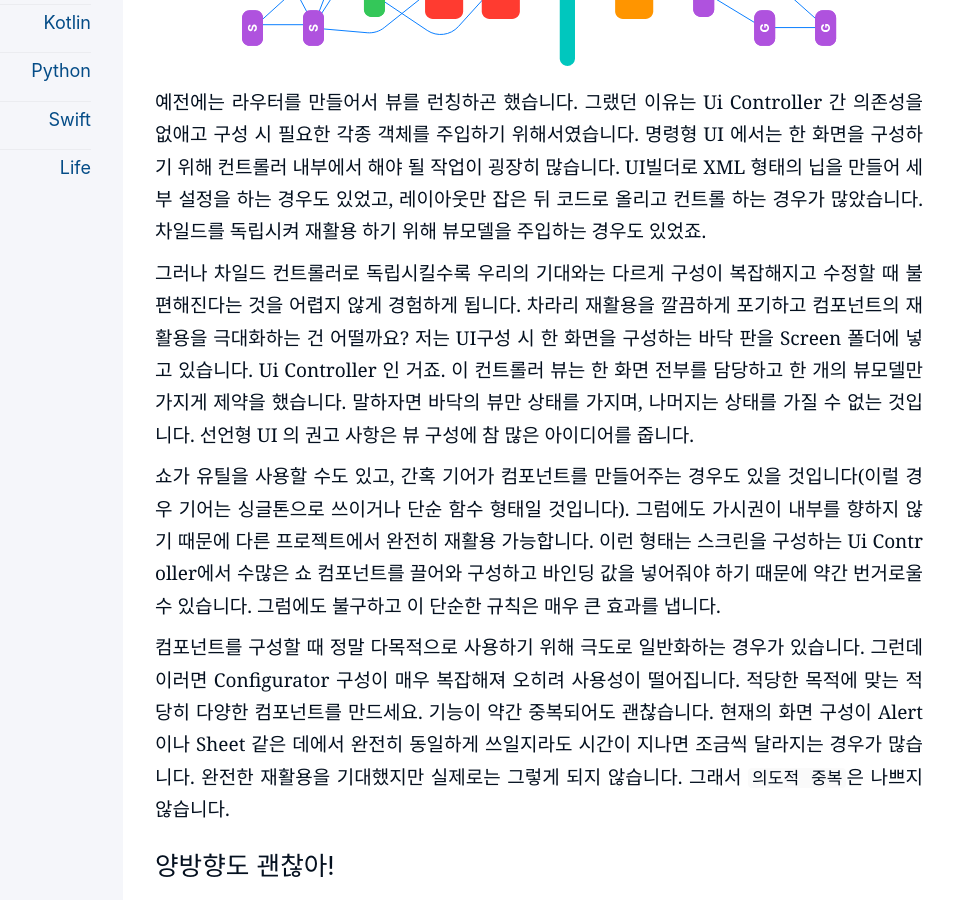
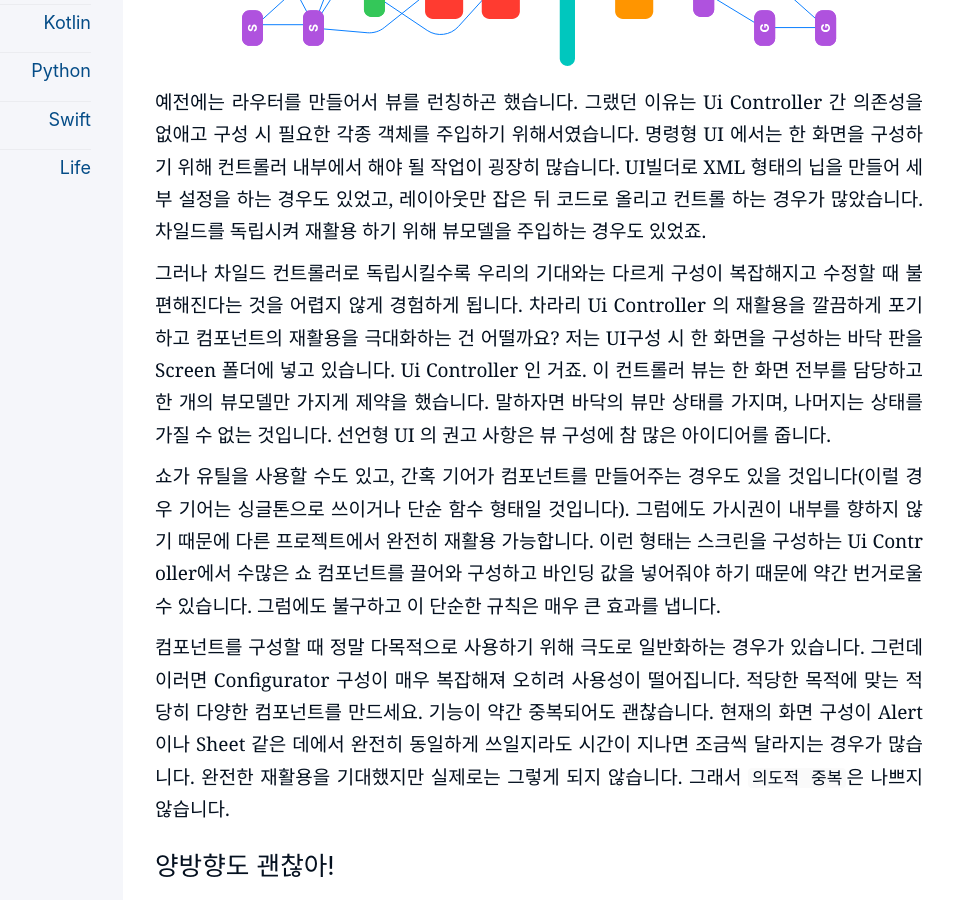
Before and after one commit to kiroshin/kiroshin.github.io, a Jekyll site: the page built from _posts/2024-07-22-hello-pure.md, in a window 1280 px wide and 900 px high, scrolled down 12890 px. Shown: the whole window, without its empty margins (197-1151 px from the left). Built offline with Jekyll 4.4.1, drawn with Linux system fonts in a browser that asks for light colours.

Commit message:
Update 2024-07-22-hello-pure.md

```diff
--- a/_posts/2024-07-22-hello-pure.md
+++ b/_posts/2024-07-22-hello-pure.md
@@ -448,7 +448,7 @@ enum Fizzle: LocalizedError {
 
 예전에는 라우터를 만들어서 뷰를 런칭하곤 했습니다. 그랬던 이유는 Ui Controller 간 의존성을 없애고 구성 시 필요한 각종 객체를 주입하기 위해서였습니다. 명령형 UI 에서는 한 화면을 구성하기 위해 컨트롤러 내부에서 해야 될 작업이 굉장히 많습니다. UI빌더로 XML 형태의 닙을 만들어 세부 설정을 하는 경우도 있었고, 레이아웃만 잡은 뒤 코드로 올리고 컨트롤 하는 경우가 많았습니다. 차일드를 독립시켜 재활용 하기 위해 뷰모델을 주입하는 경우도 있었죠.
 
-그러나 차일드 컨트롤러로 독립시킬수록 우리의 기대와는 다르게 구성이 복잡해지고 수정할 때 불편해진다는 것을 어렵지 않게 경험하게 됩니다. 차라리 재활용을 깔끔하게 포기하고 컴포넌트의 재활용을 극대화하는 건 어떨까요? 저는 UI구성 시 한 화면을 구성하는 바닥 판을 Screen 폴더에 넣고 있습니다. Ui Controller 인 거죠. 이 컨트롤러 뷰는 한 화면 전부를 담당하고 한 개의 뷰모델만 가지게 제약을 했습니다. 말하자면 바닥의 뷰만 상태를 가지며, 나머지는 상태를 가질 수 없는 것입니다. 선언형 UI 의 권고 사항은 뷰 구성에 참 많은 아이디어를 줍니다.
+그러나 차일드 컨트롤러로 독립시킬수록 우리의 기대와는 다르게 구성이 복잡해지고 수정할 때 불편해진다는 것을 어렵지 않게 경험하게 됩니다. 차라리 Ui Controller 의 재활용을 깔끔하게 포기하고 컴포넌트의 재활용을 극대화하는 건 어떨까요? 저는 UI구성 시 한 화면을 구성하는 바닥 판을 Screen 폴더에 넣고 있습니다. Ui Controller 인 거죠. 이 컨트롤러 뷰는 한 화면 전부를 담당하고 한 개의 뷰모델만 가지게 제약을 했습니다. 말하자면 바닥의 뷰만 상태를 가지며, 나머지는 상태를 가질 수 없는 것입니다. 선언형 UI 의 권고 사항은 뷰 구성에 참 많은 아이디어를 줍니다.
 
 쇼가 유틸을 사용할 수도 있고, 간혹 기어가 컴포넌트를 만들어주는 경우도 있을 것입니다(이럴 경우 기어는 싱글톤으로 쓰이거나 단순 함수 형태일 것입니다). 그럼에도 가시권이 내부를 향하지 않기 때문에 다른 프로젝트에서 완전히 재활용 가능합니다. 이런 형태는 스크린을 구성하는 Ui Controller에서 수많은 쇼 컴포넌트를 끌어와 구성하고 바인딩 값을 넣어줘야 하기 때문에 약간 번거로울 수 있습니다. 그럼에도 불구하고 이 단순한 규칙은 매우 큰 효과를 냅니다.
 
```
